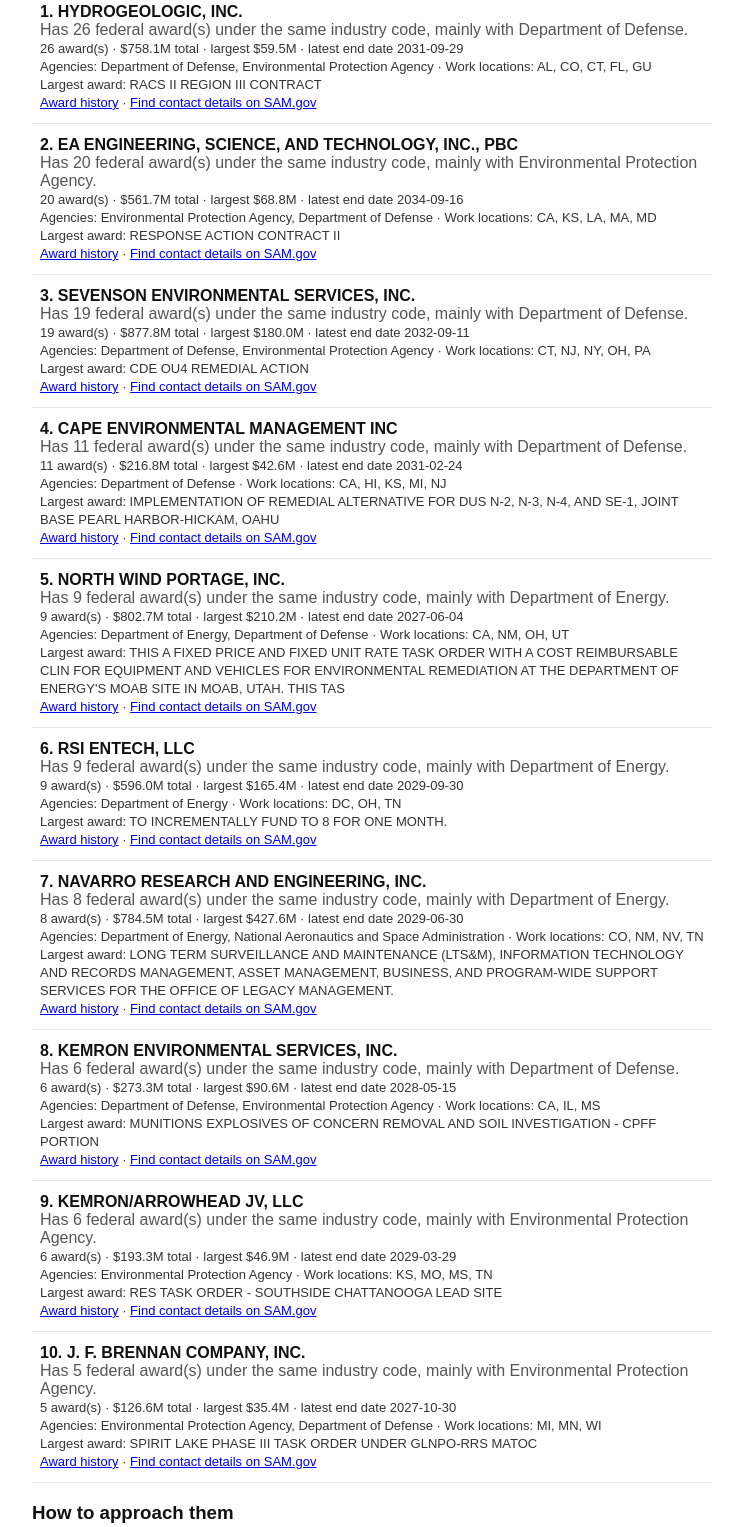
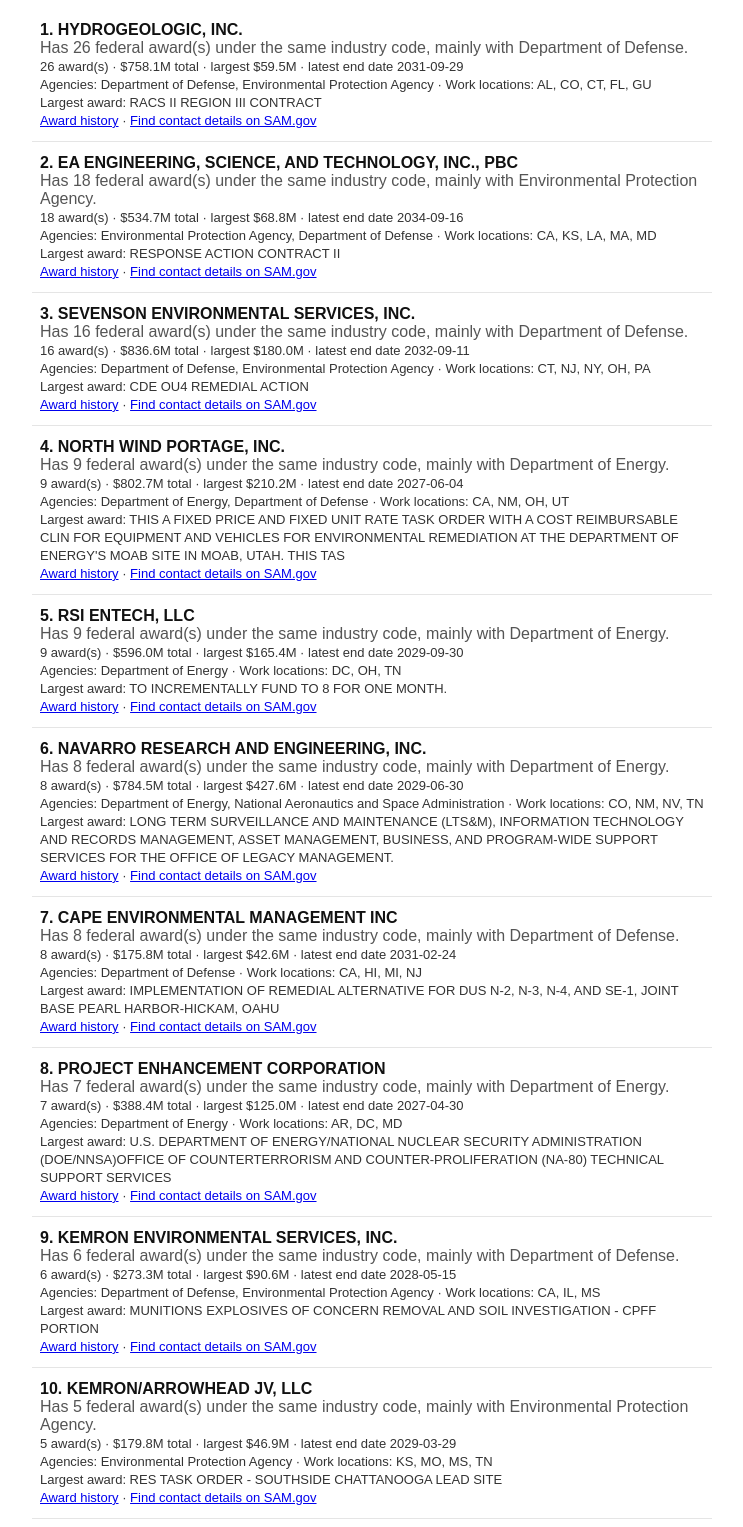
Before and after one commit to hunter7league-oss/scout, a plain HTML site: page docs/sample.html in a window 1280 px wide. Shown: the part 165-1692 px from the top of the page, without its empty margins (268-1011 px from the left). Drawn offline with Linux system fonts and the light colour scheme.

Commit message:
Update sample report

```diff
--- a/docs/sample.html
+++ b/docs/sample.html
@@ -1,7 +1,7 @@
 <!DOCTYPE html><html><body style="font-family:Arial,sans-serif;max-width:680px;margin:auto;color:#111">
 <h2 style="margin-bottom:4px">TeamingScout partner shortlist</h2>
-<p style="color:#555;margin-top:0">For: environmental remediation 562910<br>
-Industry codes searched: 562910 &middot; Location: All states
+<p style="color:#555;margin-top:0">For: environmental remediation and site cleanup<br>
+Industry codes searched: 562910, 562211, 541620 &middot; Location: All states
 &middot; Certification: Small business</p>
 
 <p>These firms won federal contracts for this kind of work in the last five years, ranked by number of awards.
@@ -19,9 +19,9 @@ Largest award: RACS II REGION III CONTRACT<br>
 </span></td></tr>
 <tr><td style="padding:12px 8px;border-bottom:1px solid #e5e5e5;vertical-align:top">
 <b>2. EA ENGINEERING, SCIENCE, AND TECHNOLOGY, INC., PBC</b><br>
-<span style="color:#555">Has 20 federal award(s) under the same industry code, mainly with Environmental Protection Agency.</span><br>
+<span style="color:#555">Has 18 federal award(s) under the same industry code, mainly with Environmental Protection Agency.</span><br>
 <span style="font-size:13px;color:#333">
-20 award(s) &middot; $561.7M total &middot; largest $68.8M
+18 award(s) &middot; $534.7M total &middot; largest $68.8M
 &middot; latest end date 2034-09-16<br>
 Agencies: Environmental Protection Agency, Department of Defense &middot; Work locations: CA, KS, LA, MA, MD<br>
 Largest award: RESPONSE ACTION CONTRACT II<br>
@@ -29,26 +29,16 @@ Largest award: RESPONSE ACTION CONTRACT II<br>
 </span></td></tr>
 <tr><td style="padding:12px 8px;border-bottom:1px solid #e5e5e5;vertical-align:top">
 <b>3. SEVENSON ENVIRONMENTAL SERVICES, INC.</b><br>
-<span style="color:#555">Has 19 federal award(s) under the same industry code, mainly with Department of Defense.</span><br>
+<span style="color:#555">Has 16 federal award(s) under the same industry code, mainly with Department of Defense.</span><br>
 <span style="font-size:13px;color:#333">
-19 award(s) &middot; $877.8M total &middot; largest $180.0M
+16 award(s) &middot; $836.6M total &middot; largest $180.0M
 &middot; latest end date 2032-09-11<br>
 Agencies: Department of Defense, Environmental Protection Agency &middot; Work locations: CT, NJ, NY, OH, PA<br>
 Largest award: CDE OU4 REMEDIAL ACTION<br>
 <a href="https://www.usaspending.gov/recipient/b3a52d53-3e9f-f073-0b82-1b204931fc0c-C/latest">Award history</a> &middot; <a href="https://sam.gov/search/?index=ei&q=SEVENSON+ENVIRONMENTAL+SERVICES,+INC.">Find contact details on SAM.gov</a>
 </span></td></tr>
 <tr><td style="padding:12px 8px;border-bottom:1px solid #e5e5e5;vertical-align:top">
-<b>4. CAPE ENVIRONMENTAL MANAGEMENT INC</b><br>
-<span style="color:#555">Has 11 federal award(s) under the same industry code, mainly with Department of Defense.</span><br>
-<span style="font-size:13px;color:#333">
-11 award(s) &middot; $216.8M total &middot; largest $42.6M
-&middot; latest end date 2031-02-24<br>
-Agencies: Department of Defense &middot; Work locations: CA, HI, KS, MI, NJ<br>
-Largest award: IMPLEMENTATION OF REMEDIAL ALTERNATIVE FOR DUS N-2, N-3, N-4, AND SE-1, JOINT BASE PEARL HARBOR-HICKAM, OAHU<br>
-<a href="https://www.usaspending.gov/recipient/87a71bec-b25e-9904-253e-f03c2e33e1df-C/latest">Award history</a> &middot; <a href="https://sam.gov/search/?index=ei&q=CAPE+ENVIRONMENTAL+MANAGEMENT+INC">Find contact details on SAM.gov</a>
-</span></td></tr>
-<tr><td style="padding:12px 8px;border-bottom:1px solid #e5e5e5;vertical-align:top">
-<b>5. NORTH WIND PORTAGE, INC.</b><br>
+<b>4. NORTH WIND PORTAGE, INC.</b><br>
 <span style="color:#555">Has 9 federal award(s) under the same industry code, mainly with Department of Energy.</span><br>
 <span style="font-size:13px;color:#333">
 9 award(s) &middot; $802.7M total &middot; largest $210.2M
@@ -58,7 +48,7 @@ Largest award: THIS A FIXED PRICE AND FIXED UNIT RATE TASK ORDER WITH A COST REI
 <a href="https://www.usaspending.gov/recipient/0987ae8f-e732-c210-3851-79a20fca4454-C/latest">Award history</a> &middot; <a href="https://sam.gov/search/?index=ei&q=NORTH+WIND+PORTAGE,+INC.">Find contact details on SAM.gov</a>
 </span></td></tr>
 <tr><td style="padding:12px 8px;border-bottom:1px solid #e5e5e5;vertical-align:top">
-<b>6. RSI ENTECH, LLC</b><br>
+<b>5. RSI ENTECH, LLC</b><br>
 <span style="color:#555">Has 9 federal award(s) under the same industry code, mainly with Department of Energy.</span><br>
 <span style="font-size:13px;color:#333">
 9 award(s) &middot; $596.0M total &middot; largest $165.4M
@@ -68,7 +58,7 @@ Largest award: TO INCREMENTALLY FUND TO 8 FOR ONE MONTH.<br>
 <a href="https://www.usaspending.gov/recipient/2849bfd9-14a1-7b23-ab16-67a820866b4f-C/latest">Award history</a> &middot; <a href="https://sam.gov/search/?index=ei&q=RSI+ENTECH,+LLC">Find contact details on SAM.gov</a>
 </span></td></tr>
 <tr><td style="padding:12px 8px;border-bottom:1px solid #e5e5e5;vertical-align:top">
-<b>7. NAVARRO RESEARCH AND ENGINEERING, INC.</b><br>
+<b>6. NAVARRO RESEARCH AND ENGINEERING, INC.</b><br>
 <span style="color:#555">Has 8 federal award(s) under the same industry code, mainly with Department of Energy.</span><br>
 <span style="font-size:13px;color:#333">
 8 award(s) &middot; $784.5M total &middot; largest $427.6M
@@ -78,7 +68,27 @@ Largest award: LONG TERM SURVEILLANCE AND MAINTENANCE (LTS&amp;M), INFORMATION T
 <a href="https://www.usaspending.gov/recipient/31a48083-38b6-288f-93a4-acb371f700ab-C/latest">Award history</a> &middot; <a href="https://sam.gov/search/?index=ei&q=NAVARRO+RESEARCH+AND+ENGINEERING,+INC.">Find contact details on SAM.gov</a>
 </span></td></tr>
 <tr><td style="padding:12px 8px;border-bottom:1px solid #e5e5e5;vertical-align:top">
-<b>8. KEMRON ENVIRONMENTAL SERVICES, INC.</b><br>
+<b>7. CAPE ENVIRONMENTAL MANAGEMENT INC</b><br>
+<span style="color:#555">Has 8 federal award(s) under the same industry code, mainly with Department of Defense.</span><br>
+<span style="font-size:13px;color:#333">
+8 award(s) &middot; $175.8M total &middot; largest $42.6M
+&middot; latest end date 2031-02-24<br>
+Agencies: Department of Defense &middot; Work locations: CA, HI, MI, NJ<br>
+Largest award: IMPLEMENTATION OF REMEDIAL ALTERNATIVE FOR DUS N-2, N-3, N-4, AND SE-1, JOINT BASE PEARL HARBOR-HICKAM, OAHU<br>
+<a href="https://www.usaspending.gov/recipient/87a71bec-b25e-9904-253e-f03c2e33e1df-C/latest">Award history</a> &middot; <a href="https://sam.gov/search/?index=ei&q=CAPE+ENVIRONMENTAL+MANAGEMENT+INC">Find contact details on SAM.gov</a>
+</span></td></tr>
+<tr><td style="padding:12px 8px;border-bottom:1px solid #e5e5e5;vertical-align:top">
+<b>8. PROJECT ENHANCEMENT CORPORATION</b><br>
+<span style="color:#555">Has 7 federal award(s) under the same industry code, mainly with Department of Energy.</span><br>
+<span style="font-size:13px;color:#333">
+7 award(s) &middot; $388.4M total &middot; largest $125.0M
+&middot; latest end date 2027-04-30<br>
+Agencies: Department of Energy &middot; Work locations: AR, DC, MD<br>
+Largest award: U.S. DEPARTMENT OF ENERGY/NATIONAL NUCLEAR SECURITY ADMINISTRATION (DOE/NNSA)OFFICE OF COUNTERTERRORISM AND COUNTER-PROLIFERATION (NA-80) TECHNICAL SUPPORT SERVICES<br>
+<a href="https://www.usaspending.gov/recipient/8788a70f-4ee8-f9bb-1d7f-1e09f673fc5c-C/latest">Award history</a> &middot; <a href="https://sam.gov/search/?index=ei&q=PROJECT+ENHANCEMENT+CORPORATION">Find contact details on SAM.gov</a>
+</span></td></tr>
+<tr><td style="padding:12px 8px;border-bottom:1px solid #e5e5e5;vertical-align:top">
+<b>9. KEMRON ENVIRONMENTAL SERVICES, INC.</b><br>
 <span style="color:#555">Has 6 federal award(s) under the same industry code, mainly with Department of Defense.</span><br>
 <span style="font-size:13px;color:#333">
 6 award(s) &middot; $273.3M total &middot; largest $90.6M
@@ -88,24 +98,14 @@ Largest award: MUNITIONS EXPLOSIVES OF CONCERN REMOVAL AND SOIL INVESTIGATION -
 <a href="https://www.usaspending.gov/recipient/69f43113-5a07-800d-6963-fb6c37d4d1a3-C/latest">Award history</a> &middot; <a href="https://sam.gov/search/?index=ei&q=KEMRON+ENVIRONMENTAL+SERVICES,+INC.">Find contact details on SAM.gov</a>
 </span></td></tr>
 <tr><td style="padding:12px 8px;border-bottom:1px solid #e5e5e5;vertical-align:top">
-<b>9. KEMRON/ARROWHEAD JV, LLC</b><br>
-<span style="color:#555">Has 6 federal award(s) under the same industry code, mainly with Environmental Protection Agency.</span><br>
+<b>10. KEMRON/ARROWHEAD JV, LLC</b><br>
+<span style="color:#555">Has 5 federal award(s) under the same industry code, mainly with Environmental Protection Agency.</span><br>
 <span style="font-size:13px;color:#333">
-6 award(s) &middot; $193.3M total &middot; largest $46.9M
+5 award(s) &middot; $179.8M total &middot; largest $46.9M
 &middot; latest end date 2029-03-29<br>
 Agencies: Environmental Protection Agency &middot; Work locations: KS, MO, MS, TN<br>
 Largest award: RES TASK ORDER - SOUTHSIDE CHATTANOOGA LEAD SITE<br>
 <a href="https://www.usaspending.gov/recipient/b2956c82-4ef1-87ec-0658-9154e05fbe57-C/latest">Award history</a> &middot; <a href="https://sam.gov/search/?index=ei&q=KEMRON/ARROWHEAD+JV,+LLC">Find contact details on SAM.gov</a>
-</span></td></tr>
-<tr><td style="padding:12px 8px;border-bottom:1px solid #e5e5e5;vertical-align:top">
-<b>10. J. F. BRENNAN COMPANY, INC.</b><br>
-<span style="color:#555">Has 5 federal award(s) under the same industry code, mainly with Environmental Protection Agency.</span><br>
-<span style="font-size:13px;color:#333">
-5 award(s) &middot; $126.6M total &middot; largest $35.4M
-&middot; latest end date 2027-10-30<br>
-Agencies: Environmental Protection Agency, Department of Defense &middot; Work locations: MI, MN, WI<br>
-Largest award: SPIRIT LAKE PHASE III TASK ORDER UNDER GLNPO-RRS MATOC<br>
-<a href="https://www.usaspending.gov/recipient/a4df3628-6d5a-5a82-3a17-57d0c0205dde-C/latest">Award history</a> &middot; <a href="https://sam.gov/search/?index=ei&q=J.+F.+BRENNAN+COMPANY,+INC.">Find contact details on SAM.gov</a>
 </span></td></tr></table>
 <h3>How to approach them</h3>
 <ul>
```
